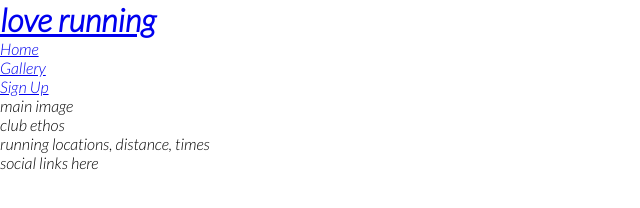
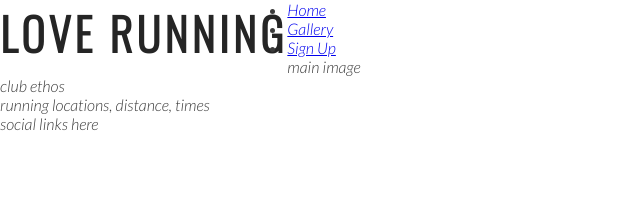
Before and after one commit to Lydiajoy97/love-running, a plain HTML site: page index.html in a window 1280 px wide. Shown: the whole page, without its empty margins (0-640 px from the left). Drawn offline with nearby package versions, Linux system fonts and the light colour scheme.

Commit message:
add styles to logo

```diff
--- a/assets/css/style.css
+++ b/assets/css/style.css
@@ -10,4 +10,19 @@
 body {
     font-family: Lato, sans-serif;
     font-weight: 300;
+    color:#3a3a3a
 }
+
+/* headings and logo */
+
+h1, h2 {
+font-family: Oswald, sans-serif;
+text-transform: uppercase;
+letter-spacing: 4px;
+color: #252525
+}
+
+#logo {
+    float: left;
+    font-size: 280%;
+}
--- a/index.html
+++ b/index.html
@@ -13,7 +13,7 @@
 <body>
     <header>
         <a href="index.html">
-            <h1>love running</h1>
+            <h1 id="logo">love running</h1>
         </a>
         <nav>
         <ul>
```
